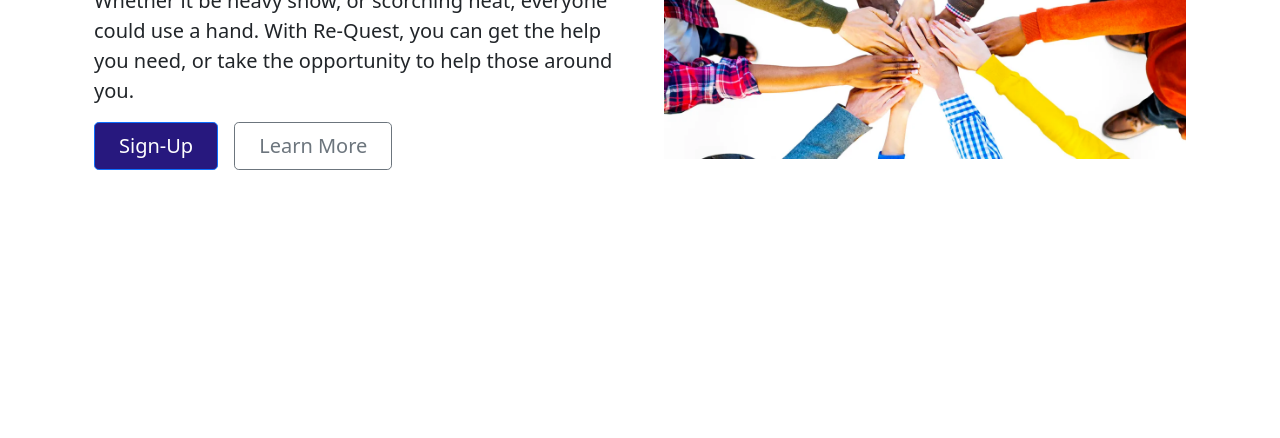
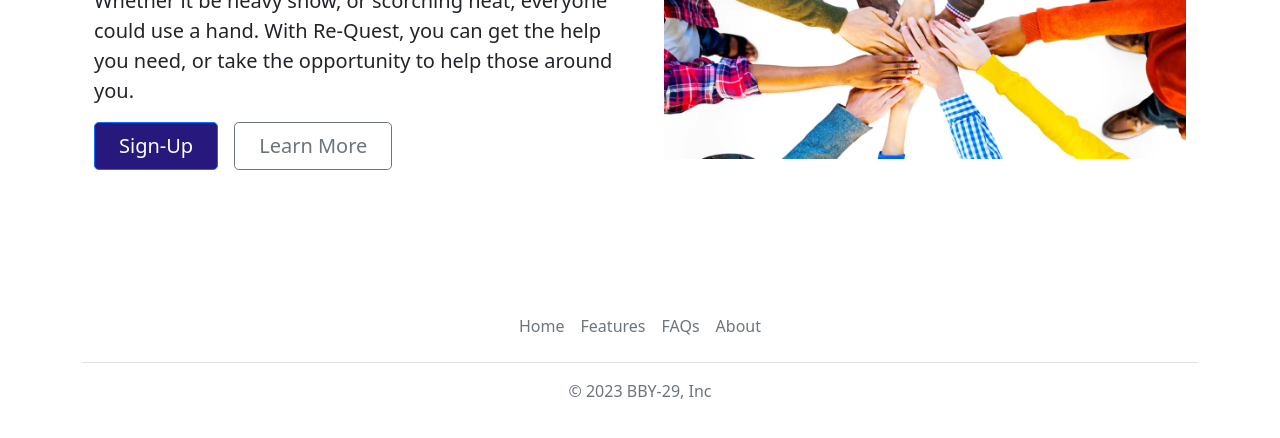
Before and after one commit to DTMcrae/1800_202310_BBY29, a plain HTML site: page index.html in a window 1280 px wide. Shown: the part 278-716 px from the top of the page. Drawn offline with nearby package versions, Linux system fonts and the light colour scheme.

Commit message:
Added footer.

```diff
--- a/index.html
+++ b/index.html
@@ -78,7 +78,17 @@
           </div>
         </div>
       </div>
-
+      <div class="container">
+        <footer class="py-3 my-4">
+          <ul class="nav justify-content-center border-bottom pb-3 mb-3">
+            <li class="nav-item"><a href="#" class="nav-link px-2 text-muted">Home</a></li>
+            <li class="nav-item"><a href="#" class="nav-link px-2 text-muted">Features</a></li>
+            <li class="nav-item"><a href="#" class="nav-link px-2 text-muted">FAQs</a></li>
+            <li class="nav-item"><a href="#" class="nav-link px-2 text-muted">About</a></li>
+          </ul>
+          <p class="text-center text-muted">&copy; 2023 BBY-29, Inc</p>
+        </footer>
+      </div>
     <!---------------------------------------------->
     <!-- Your own JavaScript functions go here    -->
     <!---------------------------------------------->
```
Also changed, not shown: 1 other file.
